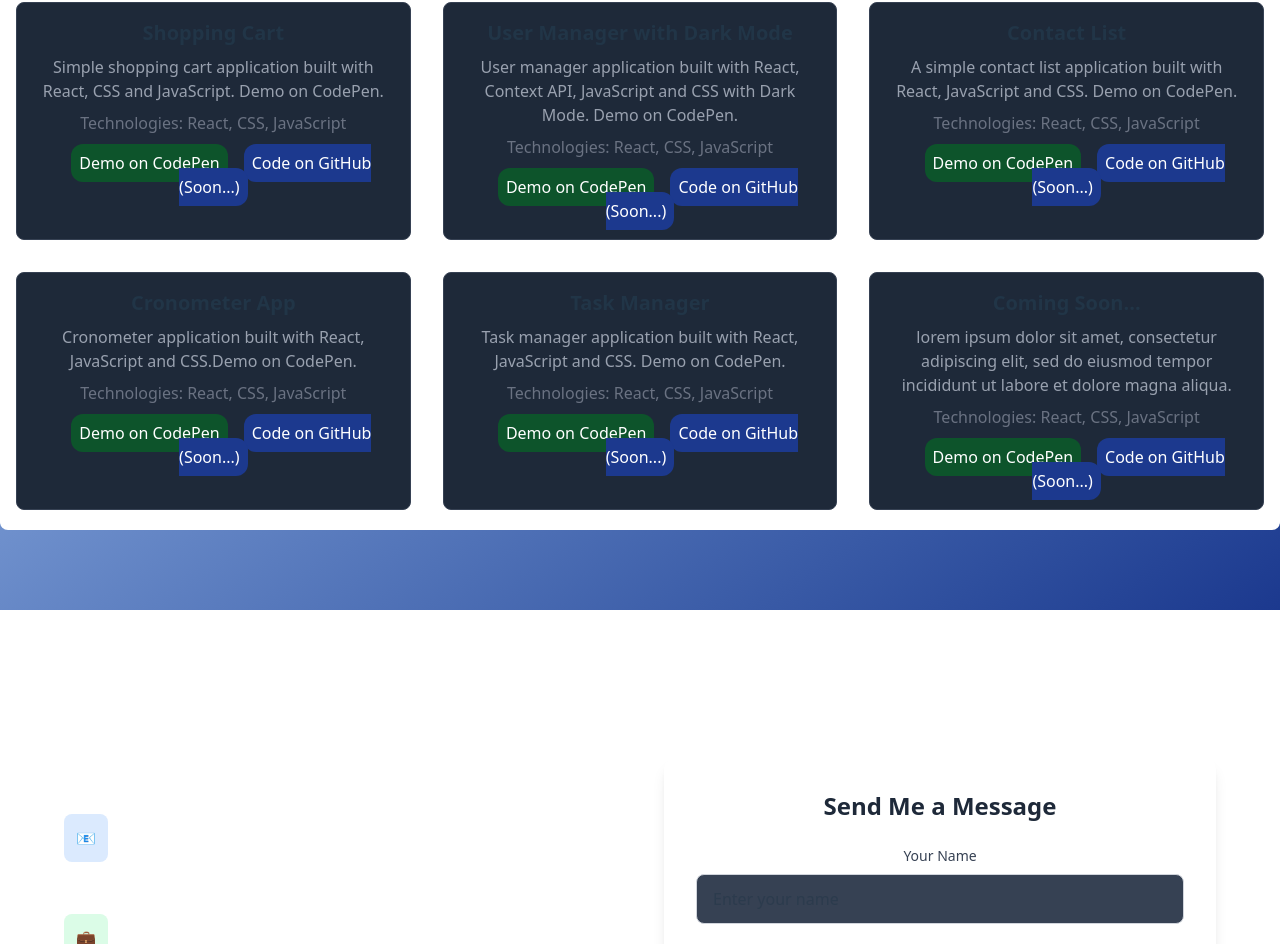
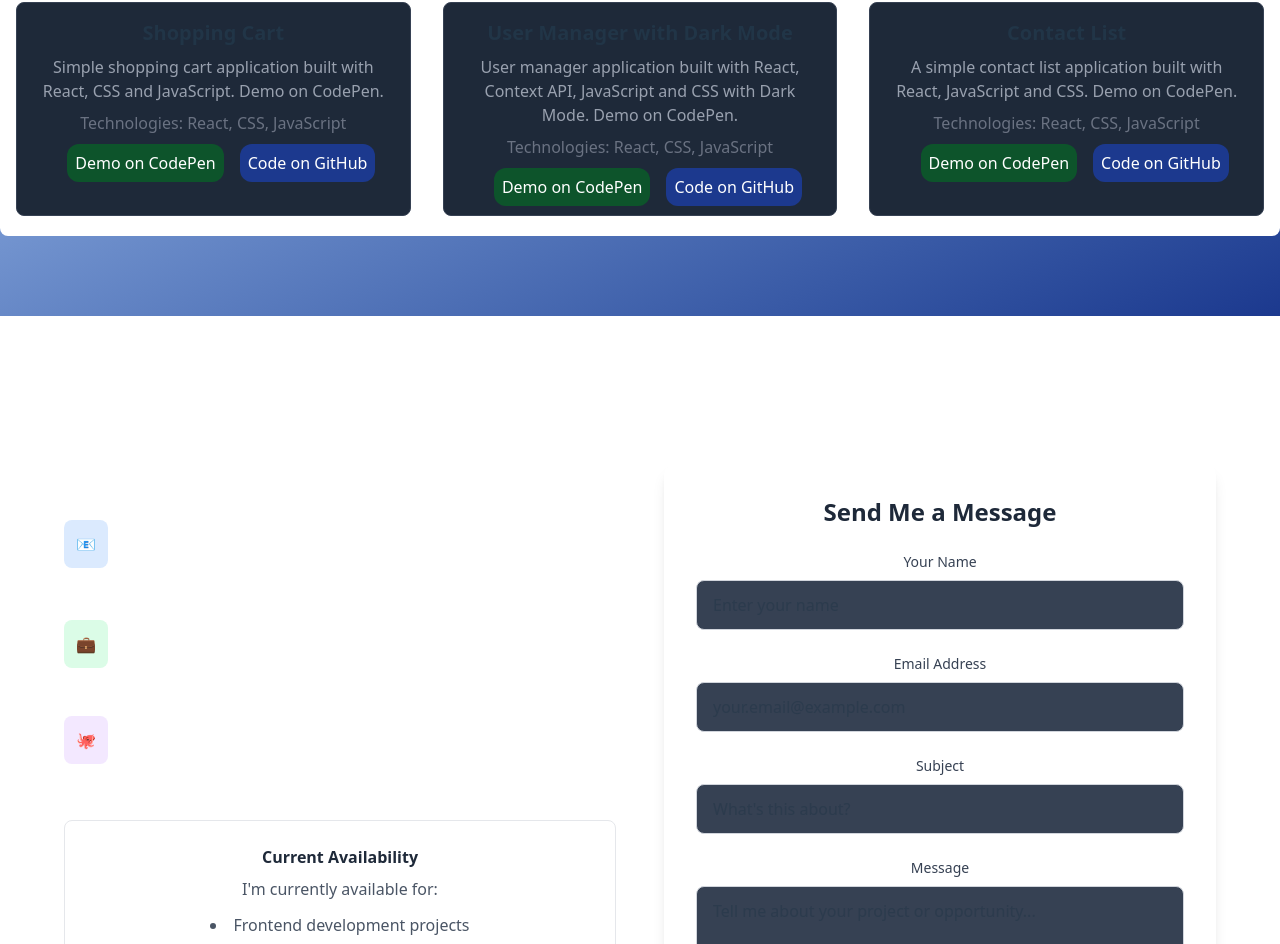
Before and after one commit to BrandonVLA/brandon-portfolio, a React (Vite) app: page / in a window 1280 px wide. Shown: the part 2017-2961 px from the top of the page. Built offline with nearby package versions, Linux system fonts and the light colour scheme.

Commit message:
Update to Projects component with GitHub code link for Shopping Cart and remove commented-out projects

```diff
--- a/src/components/Projects.jsx
+++ b/src/components/Projects.jsx
@@ -8,7 +8,7 @@ function Projects() {
       technologies: ["React", "CSS", "JavaScript"],
       demoLink:
         "https://codepen.io/Brandon-Daniel-Barrantes-Calder-n/pen/ByjdybR",
-      codeLink: "#",
+      codeLink: "https://github.com/BrandonVLA/brandon-projects/tree/main/shopping-cart",
     },
 
     {
@@ -33,37 +33,37 @@ function Projects() {
       codeLink: "#",
     },
 
-    {
-      id: 4,
-      title: "Cronometer App",
-      description:
-        "Cronometer application built with React, JavaScript and CSS.Demo on CodePen.",
-      technologies: ["React", "CSS", "JavaScript"],
-      demoLink:
-        "https://codepen.io/Brandon-Daniel-Barrantes-Calder-n/pen/vELjyaV",
-      codeLink: "#",
-    },
+    // {
+    //   id: 4,
+    //   title: "Cronometer App",
+    //   description:
+    //     "Cronometer application built with React, JavaScript and CSS.Demo on CodePen.",
+    //   technologies: ["React", "CSS", "JavaScript"],
+    //   demoLink:
+    //     "https://codepen.io/Brandon-Daniel-Barrantes-Calder-n/pen/vELjyaV",
+    //   codeLink: "#",
+    // },
 
-    {
-      id: 5,
-      title: "Task Manager",
-      description:
-        "Task manager application built with React, JavaScript and CSS. Demo on CodePen.",
-      technologies: ["React", "CSS", "JavaScript"],
-      demoLink:
-        "https://codepen.io/Brandon-Daniel-Barrantes-Calder-n/pen/gbPRPVR",
-      codeLink: "#",
-    },
+    // {
+    //   id: 5,
+    //   title: "Task Manager",
+    //   description:
+    //     "Task manager application built with React, JavaScript and CSS. Demo on CodePen.",
+    //   technologies: ["React", "CSS", "JavaScript"],
+    //   demoLink:
+    //     "https://codepen.io/Brandon-Daniel-Barrantes-Calder-n/pen/gbPRPVR",
+    //   codeLink: "#",
+    // },
 
-    {
-      id: 6,
-      title: "Coming Soon...",
-      description:
-        "lorem ipsum dolor sit amet, consectetur adipiscing elit, sed do eiusmod tempor incididunt ut labore et dolore magna aliqua.",
-      technologies: ["React", "CSS", "JavaScript"],
-      demoLink: "#",
-      codeLink: "#",
-    },
+    // {
+    //   id: 6,
+    //   title: "Coming Soon...",
+    //   description:
+    //     "lorem ipsum dolor sit amet, consectetur adipiscing elit, sed do eiusmod tempor incididunt ut labore et dolore magna aliqua.",
+    //   technologies: ["React", "CSS", "JavaScript"],
+    //   demoLink: "#",
+    //   codeLink: "#",
+    // },
   ];
 
   return (
@@ -106,7 +106,7 @@ function Projects() {
                 rel="noopener noreferrer"
                 className="px-2 py-2 text-white hover:underline ml-4 bg-linear-to-br bg-blue-900 rounded-xl"
               >
-                Code on GitHub (Soon...)
+                Code on GitHub
               </a>
             </div>
           ))}
```
